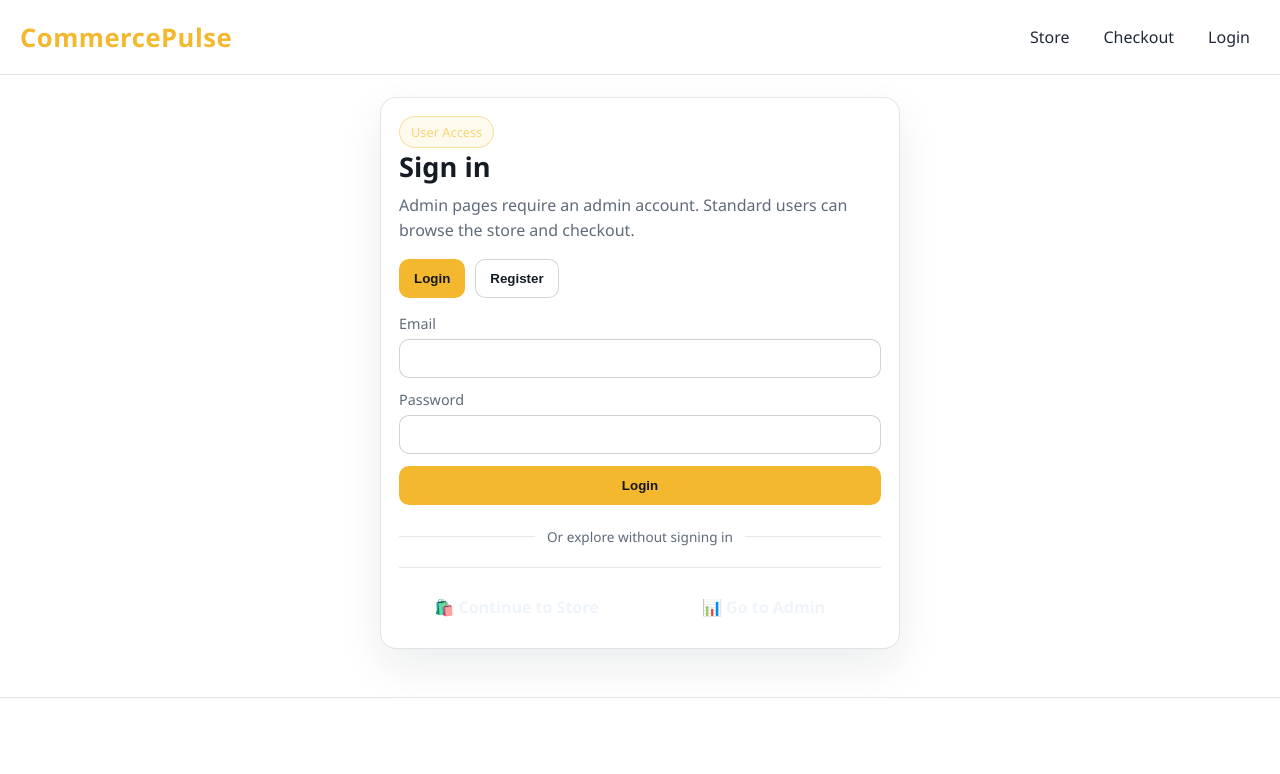
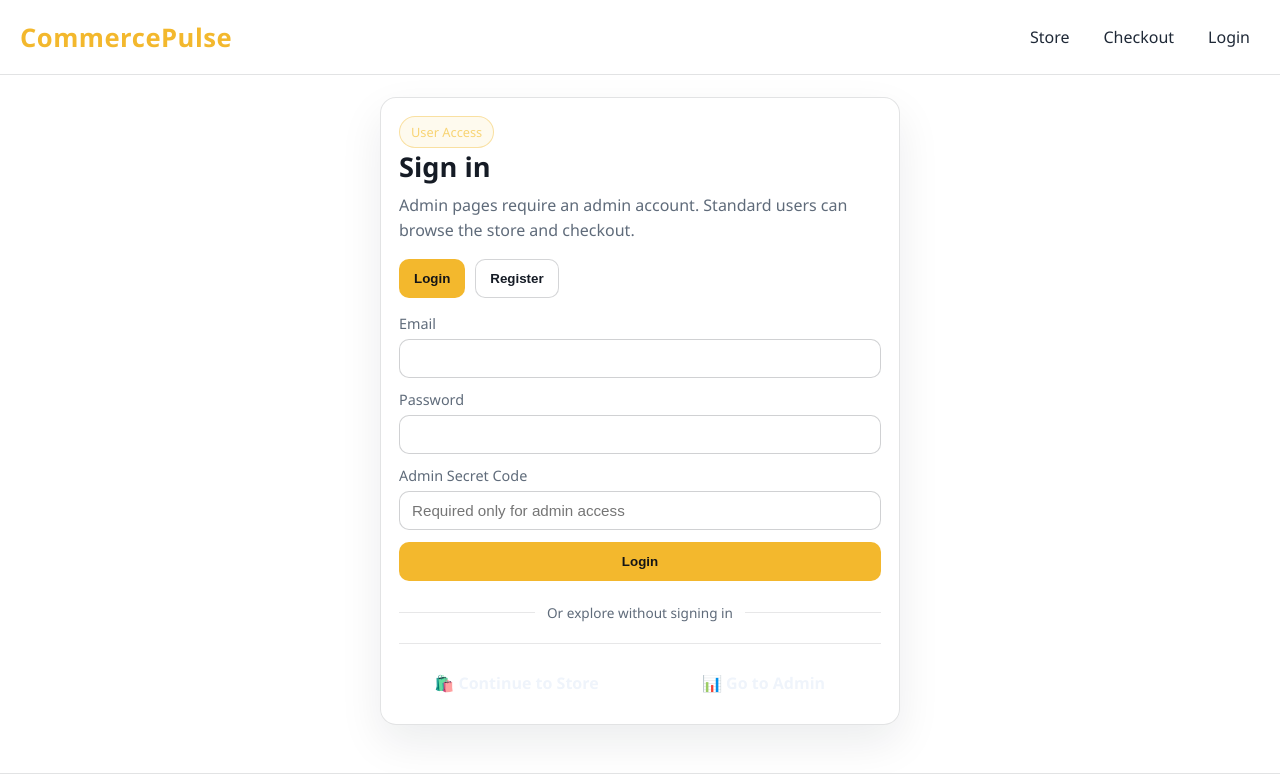
Before and after one commit to akindele22/web-analytics, a Next.js app in the folder storefront/: page /login in a window 1280 px wide. Shown: the top 774 px of the page. Built offline with nearby package versions, Linux system fonts and the light colour scheme.

Commit message:
Update page.tsx

```diff
--- a/storefront/src/app/login/page.tsx
+++ b/storefront/src/app/login/page.tsx
@@ -3,7 +3,7 @@
 import { useState } from "react";
 import { useRouter } from "next/navigation";
 import PageTracker from "@/components/PageTracker";
-import { loginUser, registerUser } from "@/lib/auth";
+import { loginUser, registerUser, validateAdminAccessCode } from "@/lib/auth";
 import { TrackedLink } from "@/components/TrackedLink";
 
 export default function LoginPage() {
@@ -14,6 +14,7 @@ export default function LoginPage() {
   const [email, setEmail] = useState("");
   const [password, setPassword] = useState("");
   const [role, setRole] = useState<"user" | "admin">("user");
+  const [adminAccessCode, setAdminAccessCode] = useState("");
   const [message, setMessage] = useState<string | null>(null);
   const [busy, setBusy] = useState(false);
 
@@ -22,9 +23,23 @@ export default function LoginPage() {
     setBusy(true);
     setMessage(null);
     try {
+      if (mode === "register" && role === "admin") {
+        const validCode = validateAdminAccessCode(adminAccessCode.trim());
+        if (!validCode) {
+          throw new Error("Admin secret code is required to create an admin account.");
+        }
+      }
+
       const user = mode === "register"
         ? await registerUser({ name, email, password, gender, role })
         : await loginUser({ email, password });
+
+      if (user?.role === "admin") {
+        const validCode = validateAdminAccessCode(adminAccessCode.trim());
+        if (!validCode) {
+          throw new Error("Admin secret code is required to access the admin dashboard.");
+        }
+      }
 
       const destination = user?.role === "admin" ? "/admin" : "/store";
       router.replace(destination);
@@ -83,6 +98,15 @@ export default function LoginPage() {
               <span>Password</span>
               <input type="password" value={password} onChange={(e) => setPassword(e.target.value)} required />
             </label>
+            <label>
+              <span>Admin Secret Code</span>
+              <input
+                type="password"
+                value={adminAccessCode}
+                onChange={(e) => setAdminAccessCode(e.target.value)}
+                placeholder={mode === "register" && role === "admin" ? "Required for admin" : "Required only for admin access"}
+              />
+            </label>
             <button className="btn" type="submit" disabled={busy}>
               {busy ? "Working..." : mode === "register" ? "Create Account" : "Login"}
             </button>
```
